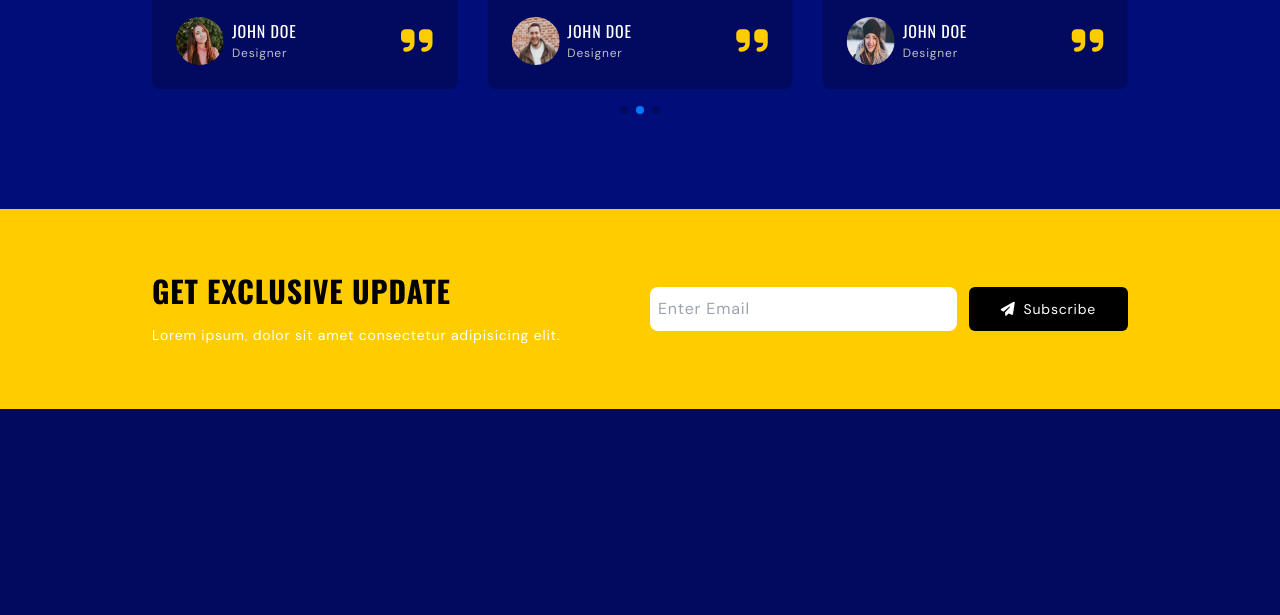
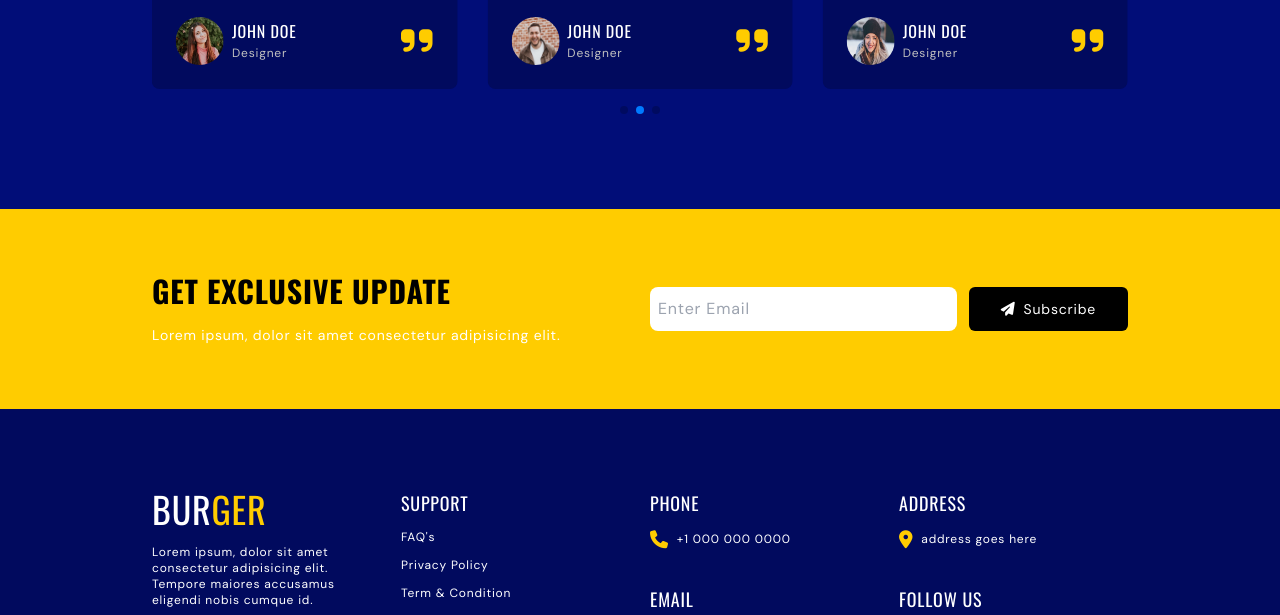
Before and after one commit to tahmid-12/burger-tailwind, a website: page src/index.html in a window 1280 px wide. Shown: the part 3729-4344 px from the top of the page. Before the commit the page ends 4234 px from the top, so only its background shows below. Drawn offline with nearby package versions, Linux system fonts and the light colour scheme.

Commit message:
Footer Section added

```diff
--- a/src/index.html
+++ b/src/index.html
@@ -39,7 +39,7 @@
         <nav class="container relative h-14 flex justify-between items-center">
           <div>
             <a href="#" class="text-2xl uppercase font-oswald">
-              Bur <span class="text-secondaryColor">ger</span>
+              Bur<span class="text-secondaryColor">ger</span>
             </a>
           </div>
 
@@ -617,7 +617,73 @@
     <!--~~~~~~~~~~~~~~~ Footer ~~~~~~~~~~~~~~~-->
     <footer>
       <section class="footer">
+        <div class="container">
+          <ul class="grid grid-cols-1 items-start gap-5 pb-5 md:grid-cols-2 lg:grid-cols-4">
+            <li>
+              <div class="space-y-3">
+                <a href="#" class="text-4xl font-oswald uppercase">
+                  BUR<span class="text-secondaryColor">GER</span>
+                </a>
+                <p class="text-xs">Lorem ipsum, dolor sit amet consectetur adipisicing elit. Tempore maiores accusamus eligendi nobis cumque id.</p>
+              </div>
+            </li>
 
+            <li>
+              <div class="flex flex-col gap-3">
+                <h3 class="text-lg uppercase font-oswald">SUPPORT</h3>
+                <a href="#" class="text-xs hover:text-secondaryColor">FAQ's</a>
+                <a href="#" class="text-xs hover:text-secondaryColor">Privacy Policy</a>
+                <a href="#" class="text-xs hover:text-secondaryColor">Term & Condition</a>
+                <a href="#" class="text-xs hover:text-secondaryColor">Contact</a>
+              </div>
+            </li>
+
+            <li class="space-y-8">
+              <div class="space-y-2">
+                <h3 class="text-lg uppercase font-oswald">phone</h3>
+
+                <p class="flex items-center gap-2 text-xs">
+                  <i class="fa-solid fa-phone text-lg text-secondaryColor"></i>
+                  +1 000 000 0000
+                </p>
+              </div>
+
+              <div class="space-y-2">
+                <h3 class="text-lg uppercase font-oswald">email</h3>
+
+                <p class="flex items-center gap-2 text-xs">
+                  <i class="fa-solid fa-envelope text-lg text-secondaryColor"></i>
+                  burger.info@gmail.com
+                </p>
+              </div>
+            </li>
+
+            <li class="space-y-8">
+              <div class="space-y-2">
+                <h3 class="text-lg uppercase font-oswald">address</h3>
+
+                <p class="flex items-center gap-2 text-xs">
+                  <i class="fa-solid fa-location-dot text-lg text-secondaryColor"></i>
+                  address goes here
+                </p>
+              </div>
+
+              <div class="space-y-2">
+                <h3 class="text-lg uppercase font-oswald">follow us</h3>
+
+                <div class="space-x-3">
+                  <i class="fa-brands fa-facebook-f text-lg cursor-pointer text-secondaryColor hover:-translate-y-1 ease-in duration-200"></i>
+                  <i class="fa-brands fa-twitter text-lg cursor-pointer text-secondaryColor hover:-translate-y-1 ease-in duration-200"></i>
+                  <i class="fa-brands fa-square-instagram text-lg cursor-pointer text-secondaryColor hover:-translate-y-1 ease-in duration-200"></i>
+                </div>
+              </div>
+            </li>
+          </ul>
+          <div class="flex flex-col items-center border-t border-primaryColorLight py-5 md:flex-row md:justify-between lg:flex-col">
+            <p class="paragraph">Burger Template Kit by Light Code</p>
+            <p class="paragraph">Copyright © 2024. All rights reserved</p>
+          </div>
+        </div>
       </section>
     </footer>
 
```
Also changed, not shown: dist/output.css.
